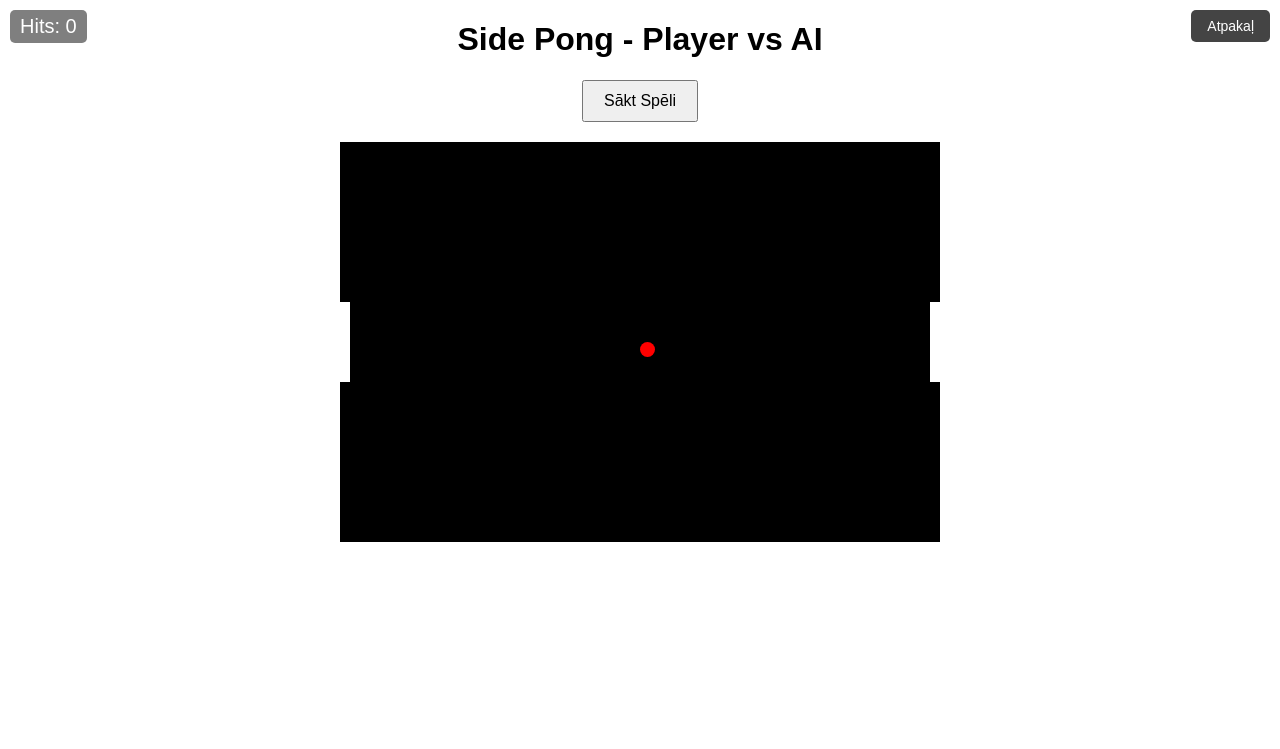
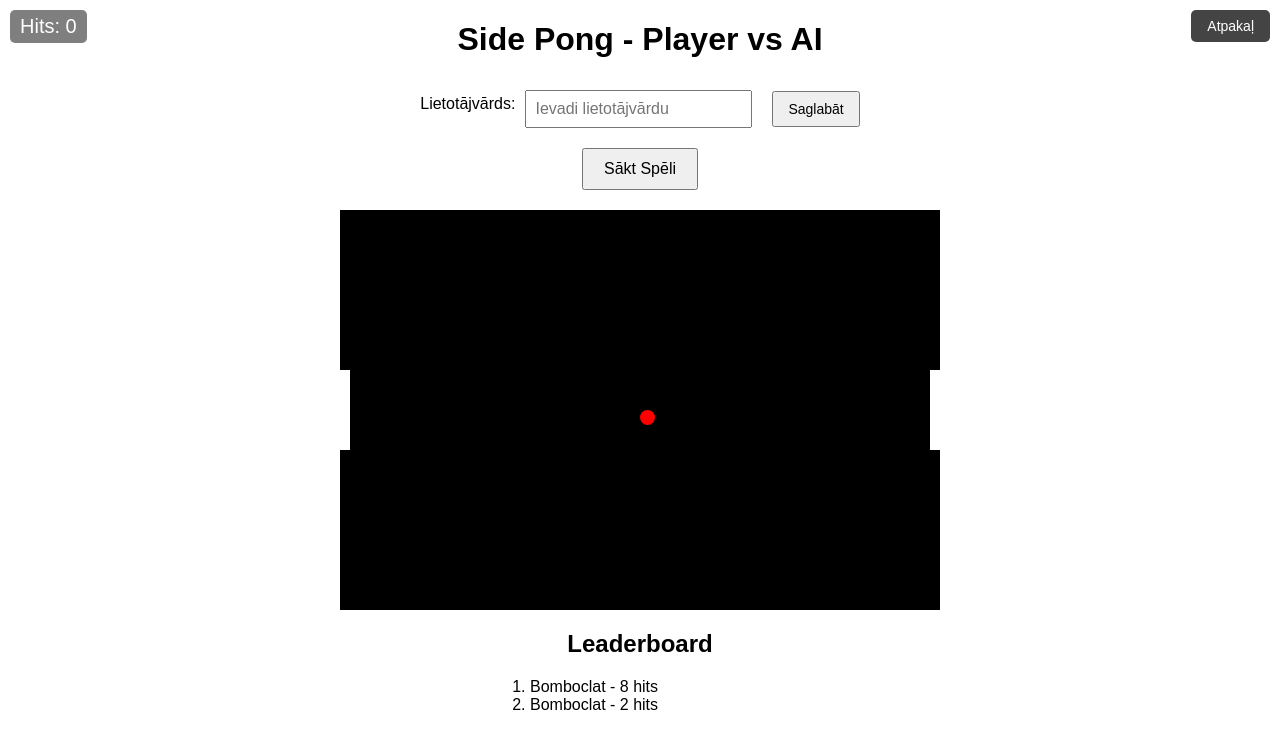
Before and after one commit to Jurgooons/Pong_spele, a Flask app: page /game in a window 1280 px wide. Shown: the top 749 px of the page. Run offline with Flask 3, Linux system fonts and the light colour scheme.

Commit message:
Leaderboard

```diff
--- a/py.py
+++ b/py.py
@@ -1,4 +1,5 @@
-from flask import Flask, render_template
+from flask import Flask, render_template, request, jsonify
+import os
 
 app = Flask(__name__)
 
@@ -14,5 +15,35 @@ def game():
 def about():
     return render_template('about.html')
 
+@app.route('/submit-score', methods=['POST'])
+def submit_score():
+    data = request.get_json()
+    username = data.get('username', 'Unknown')
+    hits = data.get('hits', 0)
+
+    with open('scores.txt', 'a') as f:
+        f.write(f"Username: {username} | Hits: {hits}\n")
+
+    return jsonify({"status": "success"}), 200
+
+@app.route('/leaderboard')
+def leaderboard():
+    scores = []
+    try:
+        with open('scores.txt', 'r') as f:
+            for line in f:
+                parts = line.strip().split('|')
+                if len(parts) == 2:
+                    username = parts[0].split(':')[1].strip()
+                    hits = int(parts[1].split(':')[1].strip())
+                    scores.append((username, hits))
+    except FileNotFoundError:
+        scores = []
+
+    # Sort by highest hits
+    scores.sort(key=lambda x: x[1], reverse=True)
+
+    return jsonify(scores[:10])  # return top 10
+
 if __name__ == '__main__':
     app.run(debug=True)
--- /dev/null
+++ b/scores.txt
@@ -0,0 +1,2 @@
+Username: Bomboclat | Hits: 2
+Username: Bomboclat | Hits: 8
--- a/static/game.js
+++ b/static/game.js
@@ -10,7 +10,6 @@ let ballSpeedX = 4;
 let ballSpeedY = 3;
 let intervalId;
 let playerHits = 0;
-
 
 const hitCounter = document.createElement("div");
 hitCounter.id = "hitCounter";
@@ -25,7 +24,6 @@ hitCounter.style.padding = "5px 10px";
 hitCounter.style.borderRadius = "5px";
 hitCounter.textContent = "Hits: 0";
 document.body.appendChild(hitCounter);
-
 
 startButton.addEventListener("click", startGame);
 
@@ -42,7 +40,6 @@ function resetBall() {
   ballSpeedX = Math.random() > 0.5 ? 4 : -4;
   ballSpeedY = (Math.random() * 4 - 2);
 }
-
 
 container.addEventListener("mousemove", (e) => {
   const rect = container.getBoundingClientRect();
@@ -68,15 +65,15 @@ function updateGame() {
     if (ballY + ball.offsetHeight >= paddleTop && ballY <= paddleBottom) {
       ballSpeedX *= -1.1;
       ballSpeedY *= 1.1;
-
       const maxSpeed = 15;
       ballSpeedX = Math.max(-maxSpeed, Math.min(maxSpeed, ballSpeedX));
       ballSpeedY = Math.max(-maxSpeed, Math.min(maxSpeed, ballSpeedY));
-
       playerHits++;
       hitCounter.textContent = "Hits: " + playerHits;
     } else {
       alert("AI Wins!");
+      const username = document.getElementById("username").value.trim();
+      submitScore(username || "Unknown", playerHits);
       clearInterval(intervalId);
     }
   }
@@ -94,12 +91,13 @@ function updateGame() {
     if (ballY + ball.offsetHeight >= paddleTop && ballY <= paddleBottom) {
       ballSpeedX *= -1.1;
       ballSpeedY *= 1.1;
-
       const maxSpeed = 15;
       ballSpeedX = Math.max(-maxSpeed, Math.min(maxSpeed, ballSpeedX));
       ballSpeedY = Math.max(-maxSpeed, Math.min(maxSpeed, ballSpeedY));
     } else {
       alert("You Win!");
+      const username = document.getElementById("username").value.trim();
+      submitScore(username || "Unknown", playerHits);
       clearInterval(intervalId);
     }
   }
@@ -107,3 +105,22 @@ function updateGame() {
   ball.style.left = ballX + "px";
   ball.style.top = ballY + "px";
 }
+
+
+function submitScore(username, hits) {
+  fetch('/submit-score', {
+    method: 'POST',
+    headers: {
+      'Content-Type': 'application/json'
+    },
+    body: JSON.stringify({ username, hits })
+  })
+  .then(response => {
+    if (!response.ok) {
+      alert("Kļūda sūtot rezultātu uz serveri.");
+    }
+  })
+  .catch(error => {
+    console.error('Error:', error);
+  });
+}
--- a/templates/index.html
+++ b/templates/index.html
@@ -49,6 +49,7 @@
       padding: 10px 20px;
       font-size: 16px;
       cursor: pointer;
+      margin-top: 10px;
     }
 
     #back-button {
@@ -68,10 +69,40 @@
     #back-button:hover {
       background-color: #666;
     }
+
+    #username {
+      padding: 8px;
+      font-size: 16px;
+      margin-top: 10px;
+    }
+
+    #save-username-button {
+      padding: 8px 14px;
+      font-size: 14px;
+      margin-left: 10px;
+      margin-top: 10px;
+      cursor: pointer;
+    }
+
+    .username-container {
+      display: flex;
+      justify-content: center;
+      align-items: center;
+      margin-bottom: 10px;
+      gap: 10px;
+    }
   </style>
 </head>
 <body>
   <h1>Side Pong - Player vs AI</h1>
+
+
+  <div class="username-container">
+    <label for="username">Lietotājvārds:</label>
+    <input type="text" id="username" name="username" placeholder="Ievadi lietotājvārdu" required />
+    <button id="save-username-button">Saglabāt</button>
+  </div>
+
   <button id="start-button">Sākt Spēli</button>
 
   <div class="container" id="gameContainer">
@@ -80,8 +111,40 @@
     <div class="ball" id="ball"></div>
   </div>
 
+  <h2>Leaderboard</h2>
+<div id="leaderboard" style="max-width: 300px; margin: 0 auto; text-align: left;"></div>
+
   <button onclick="window.location.href='/'" id="back-button">Atpakaļ</button>
 
+
   <script src="{{ url_for('static', filename='game.js') }}"></script>
+  <script>
+function loadLeaderboard() {
+  fetch('/leaderboard')
+    .then(res => res.json())
+    .then(data => {
+      const leaderboard = document.getElementById('leaderboard');
+      leaderboard.innerHTML = '';
+      if (data.length === 0) {
+        leaderboard.innerHTML = '<p>No scores yet.</p>';
+        return;
+      }
+      const list = document.createElement('ol');
+      data.forEach(([username, hits]) => {
+        const item = document.createElement('li');
+        item.textContent = `${username} - ${hits} hits`;
+        list.appendChild(item);
+      });
+      leaderboard.appendChild(list);
+    })
+    .catch(err => {
+      console.error('Error loading leaderboard:', err);
+    });
+}
+
+
+window.addEventListener('DOMContentLoaded', loadLeaderboard);
+</script>
+
 </body>
 </html>
```
